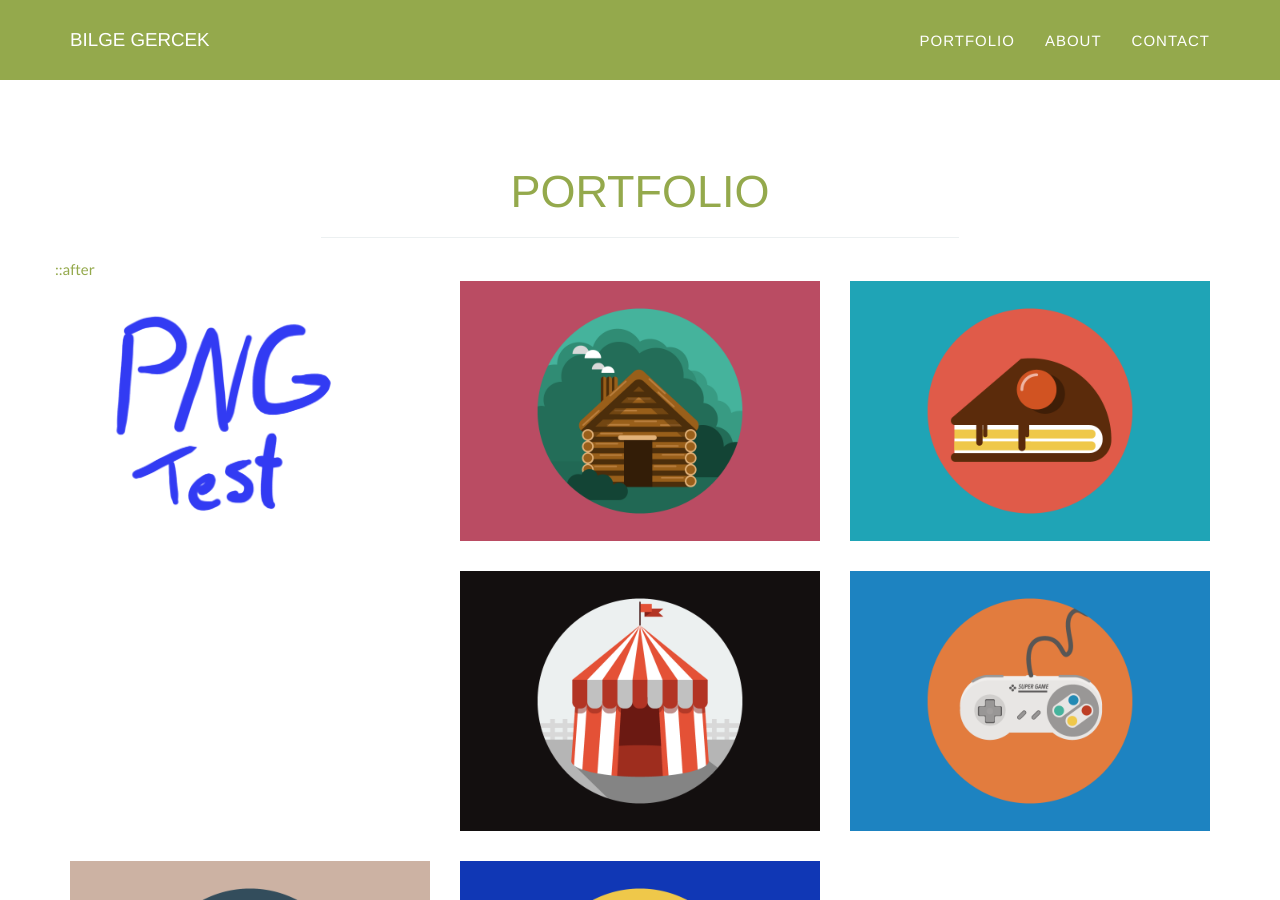
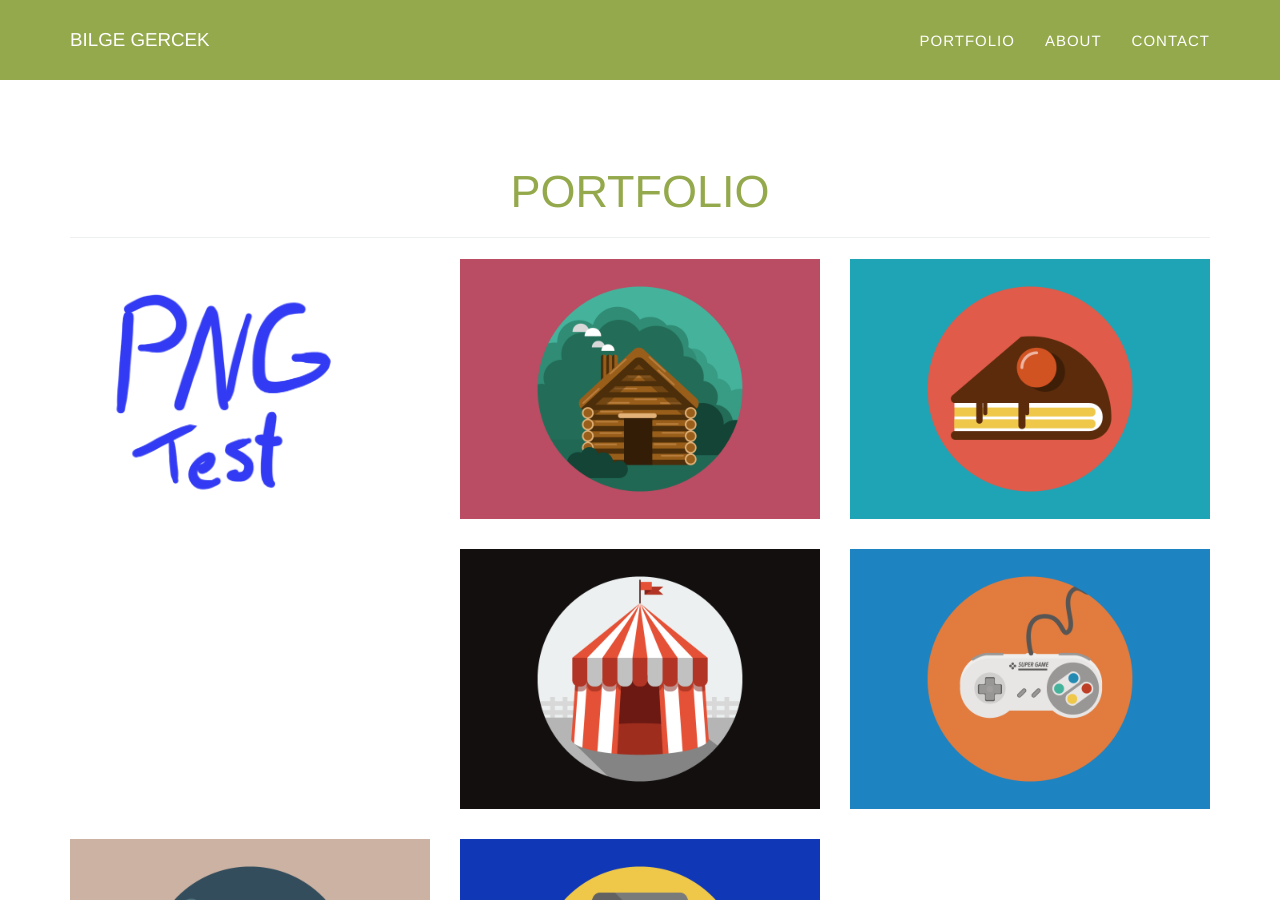
Before and after one commit to bilgegercek/bilgegercek.github.io, a Jekyll site: the page built from index.html, in a window 1280 px wide and 900 px high, scrolled down 686 px. Built offline with Jekyll 4.4.1, drawn with Linux system fonts in a browser that asks for light colours.

Commit message:
thin-line:after returned to prev step

```diff
--- a/_includes/portfolio_grid.html
+++ b/_includes/portfolio_grid.html
@@ -5,9 +5,8 @@
             <div class="row">
                 <div class="col-lg-12 text-center">
                     <h2>Portfolio</h2>
-                    <hr class="thin-line">
+                    <hr class="thin-line:after">
                 </div>
-                ::after
             </div>
             <div class="row">
                 {% for post in site.posts %}
```
